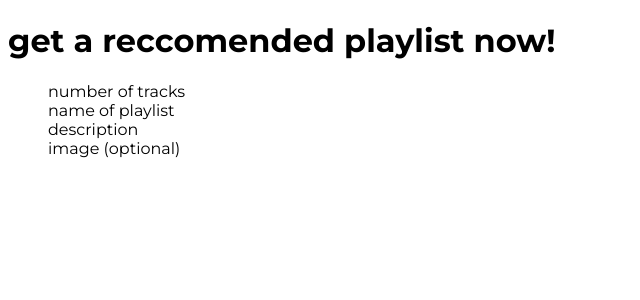
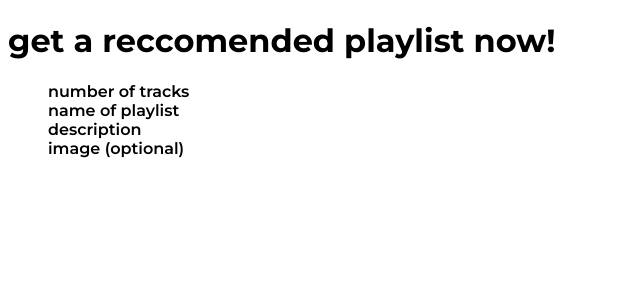
Before and after one commit to aaronhuan/Spotify-TopTune, a Python web app: template templates/test.html in a window 1280 px wide. Shown: the top 300 px of the page, without its empty margins (0-640 px from the left). Run offline with Jinja, Linux system fonts and the light colour scheme; the template is opened without the code that fills it, so the values that code supplies are empty.

Commit message:
in process of trying to make the text look wider and bigger/readable

```diff
--- a/static/styles.css
+++ b/static/styles.css
@@ -2,12 +2,13 @@
 /* <uniquifier>: Use a unique and descriptive class name/
  <weight>: Use a value from 100 to 900 */
 
-.montserrat-regular {
+.montserrat-medium {
   font-family: "Montserrat", sans-serif;
   font-optical-sizing: auto;
-  font-weight: 400;
+  font-weight: 600;
   font-style: normal;
 }
+
 
 .list-container{
   display: flex;
@@ -24,7 +25,9 @@ header{
   display: flex;
   justify-content: space-around;
   align-items: self-start;
+  font-size: large;
 }
+
 .right-links > ul{
   display: flex;
   flex-direction: row;
--- a/templates/layout.html
+++ b/templates/layout.html
@@ -10,7 +10,9 @@
     <link rel="preconnect" href="https://fonts.gstatic.com" crossorigin>
     <link href="https://fonts.googleapis.com/css2?family=Montserrat:ital,wght@0,100..900;1,100..900&display=swap" rel="stylesheet">
 </head>
-<body class = "montserrat-regular">
+
+<body class = "montserrat-medium">
     {% block body %}{% endblock %}
 </body>
+
 </html>
```
